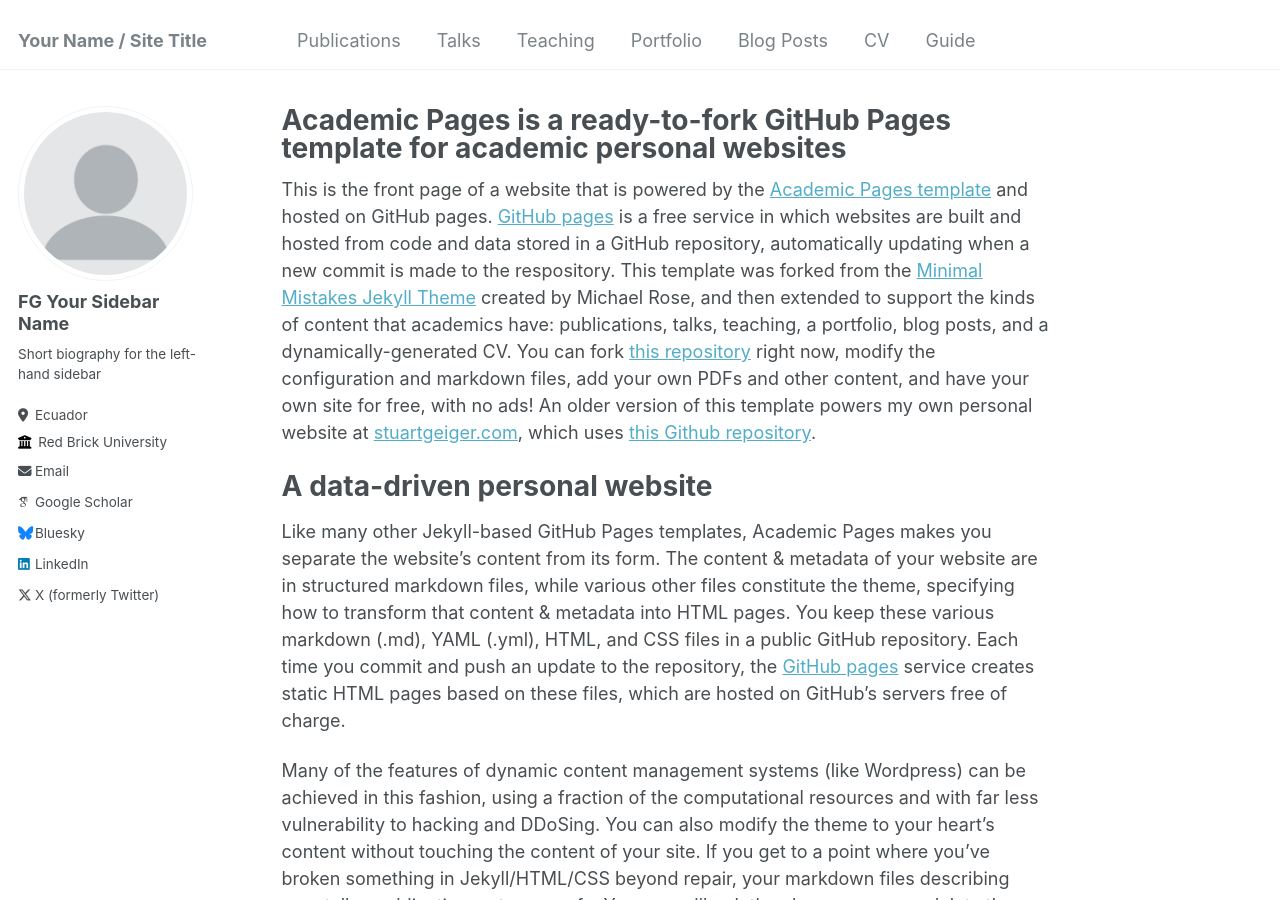
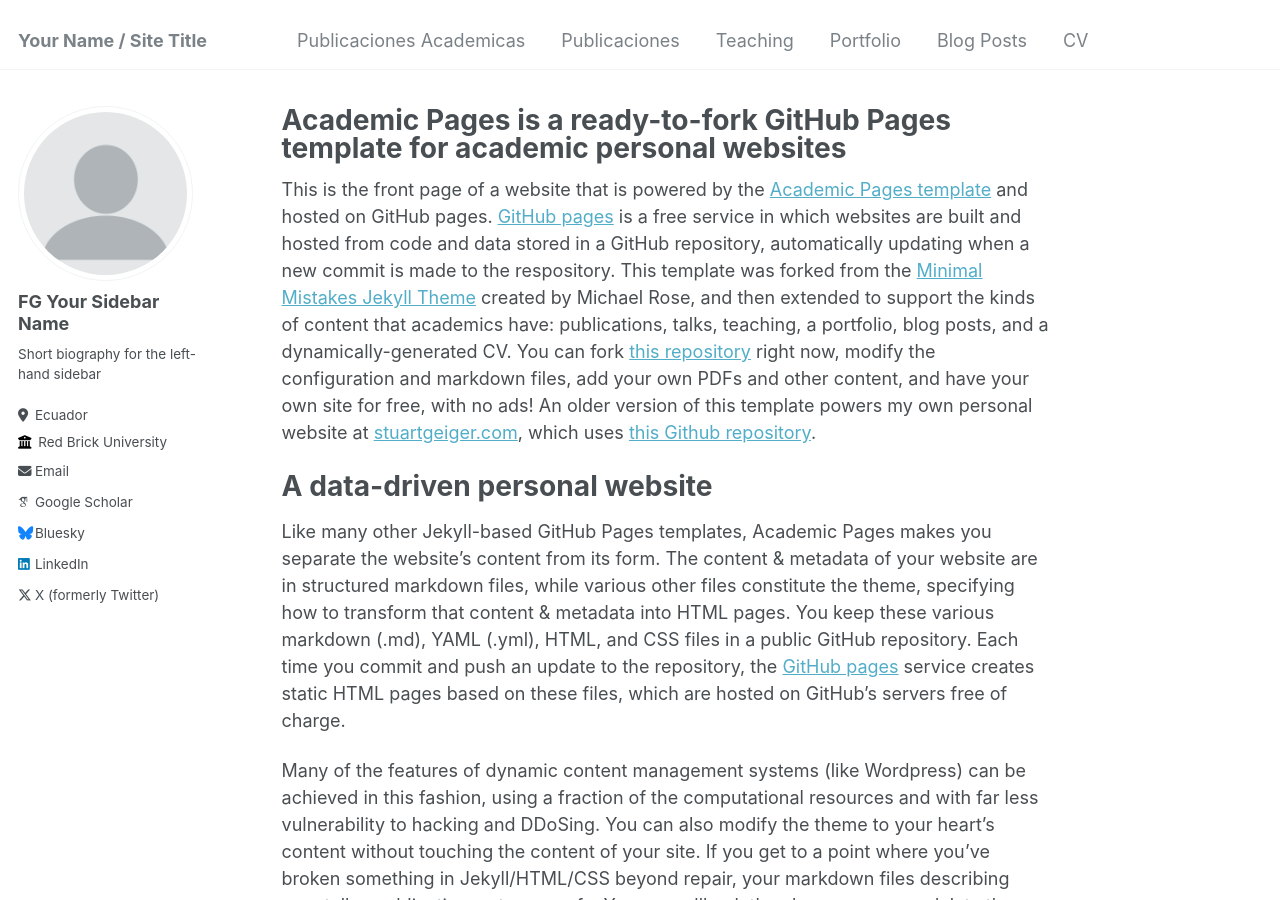
Before and after one commit to EnexFG/EnexFG.github.io, a Jekyll site: the page built from _pages/about.md, in a window 1280 px wide and 900 px high. Built offline with Jekyll 4.4.1, drawn with Linux system fonts in a browser that asks for light colours; some web fonts are replaced.

Commit message:
Update navigation.yml

```diff
--- a/_data/navigation.yml
+++ b/_data/navigation.yml
@@ -1,10 +1,10 @@
 # main links links
 main:
-  - title: "Publications"
-    url: /publications/
+  - title: "Publicaciones Academicas"
+    url: /pub_academicas/
 
-  - title: "Talks"
-    url: /talks/
+  - title: "Publicaciones"
+    url: /publicaciones/
 
   - title: "Teaching"
     url: /teaching/
@@ -17,6 +17,3 @@
 
   - title: "CV"
     url: /cv/
-
-  - title: "Guide"
-    url: /markdown/
```
